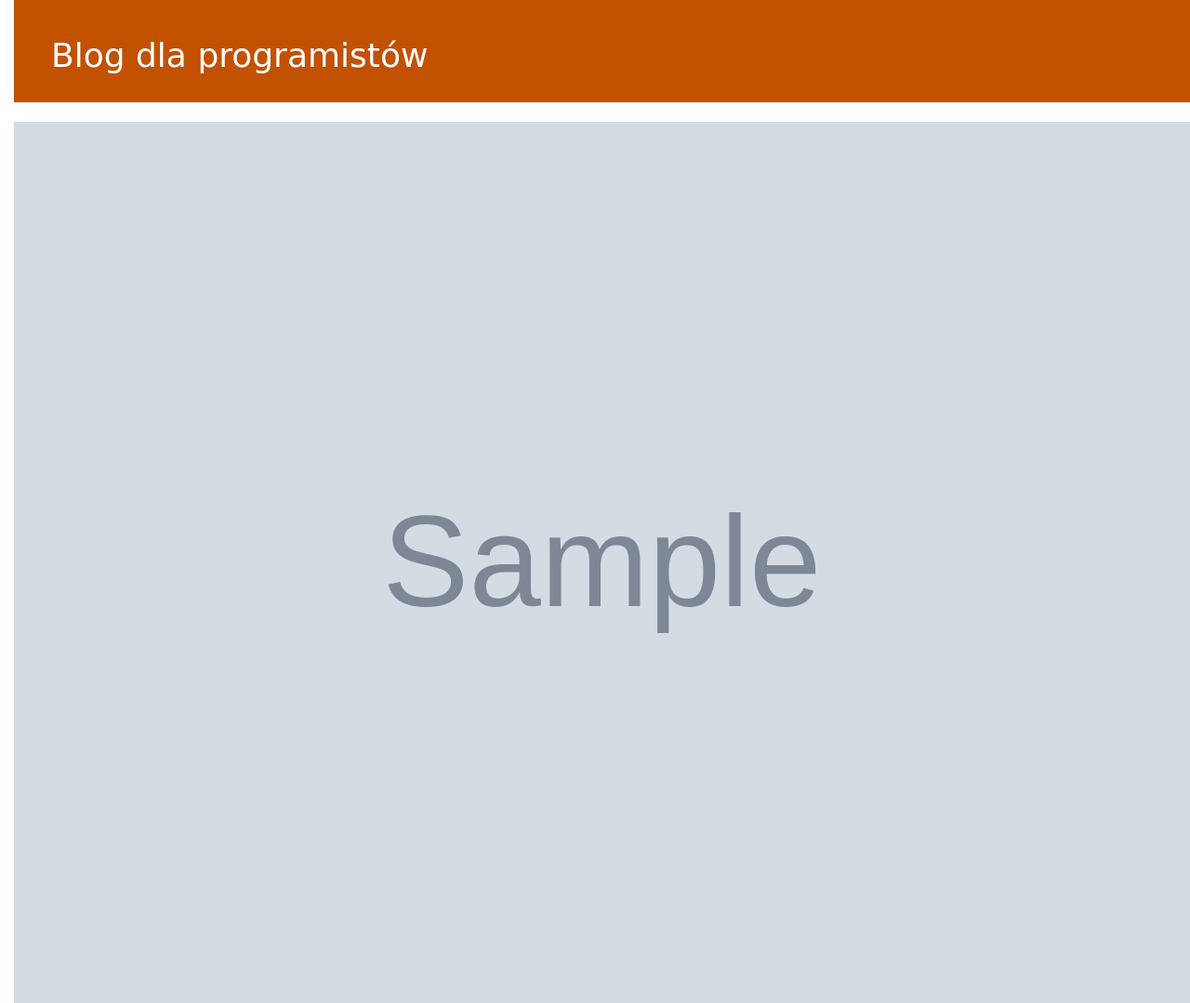
After one commit to MichalG1910/djangoblog, a Django app: page /post/1/image/ in a window 1280 px wide. The commit adds this page. Shown: the whole page at 93% size. Run offline with Django 4.2, Linux system fonts and the light colour scheme; tables that the repository leaves empty hold one stand-in row (values such as "Sample post"); grey boxes marked "Sample" are stand-in pictures.

Commit message:
image fullscreen work ok

```diff
--- /dev/null
+++ b/blog/templates/blog/image_fullscreen.html
@@ -0,0 +1,24 @@
+{% load static %}
+<html lang="pl">
+    <head>
+        <meta charset="UTF-8">
+        <meta http-equiv="X-UA-Compatible" content="IE=edge">
+        <meta name="viewport" content="width=device-width, initial-scale=1.0">
+        <title>Blog dla programistów</title>
+        <link rel="stylesheet" href="https://cdn.jsdelivr.net/npm/bootstrap@3.4.1/dist/css/bootstrap.min.css" integrity="sha384-HSMxcRTRxnN+Bdg0JdbxYKrThecOKuH5zCYotlSAcp1+c8xmyTe9GYg1l9a69psu" crossorigin="anonymous">
+        <link rel="stylesheet" href="{% static 'css/blog.css' %}">
+    </head>
+<body>
+    <div class="page-header">
+        {% if user.is_authenticated %}
+        <a href="{% url 'post_new' %}" class="top-menu"><span class="glyphicon glyphicon-plus"></span></a>
+        {% endif %}
+        <h1><a href="/">Blog dla programistów</a></h1>
+    </div>
+    <div>
+        <div>
+        <img src="{{ post.image.url }}" alt="Obrazek" width="100%">
+        </div>
+    </div>
+</body>
+</html>
--- a/blog/templates/blog/post_detail.html
+++ b/blog/templates/blog/post_detail.html
@@ -12,7 +12,7 @@
     {% endif %}
     <h2>{{ post.title }}</h2>
     {% if post.image %}
-    <img src="{{ post.image.url }}" alt="Obrazek" width="100%">
+    <a href="{% url 'image_fullscreen' pk=post.pk %}"><img src="{{ post.image.url }}" alt="Obrazek" width="100%"></a>
     {% endif %}
     <p>{{ post.text|linebreaksbr }}</p>
 </div>
--- a/blog/templates/blog/post_list.html
+++ b/blog/templates/blog/post_list.html
@@ -8,7 +8,7 @@
             </div>
             <h2><a href="{% url 'post_detail' pk=post.pk %}">{{ post.title }}</a></h2>
             {% if post.image %}
-                <img src="{{ post.image.url }}" alt="Obrazek" width="100px">
+            <a href="{% url 'image_fullscreen' pk=post.pk %}"><img src="{{ post.image.url }}" alt="Obrazek" width="200px"></a>
             {% endif %}
             <em>{{ post.text|linebreaksbr }}</em>
         </div>
--- a/blog/urls.py
+++ b/blog/urls.py
@@ -7,4 +7,5 @@ urlpatterns = [
     path('post/<int:pk>/', views.post_detail, name='post_detail'),
     path('post/new/', views.post_new, name='post_new'),
     path('post/<int:pk>/edit/', views.post_edit, name='post_edit'),
+    path('post/<int:pk>/image/', views.image_fullscreen, name='image_fullscreen'),
 ]
--- a/blog/views.py
+++ b/blog/views.py
@@ -68,3 +68,7 @@ def post_edit(request,pk):
     else:
         form = PostForm(instance=post)
     return render(request, 'blog/post_edit.html', {'form': form})
+
+def image_fullscreen(request, pk):
+    post = get_object_or_404(Post, pk=pk)
+    return render(request, 'blog/image_fullscreen.html', {'post': post})
```
Also changed, not shown: media/images/ikona2_CAFrVg5.ico (added).
